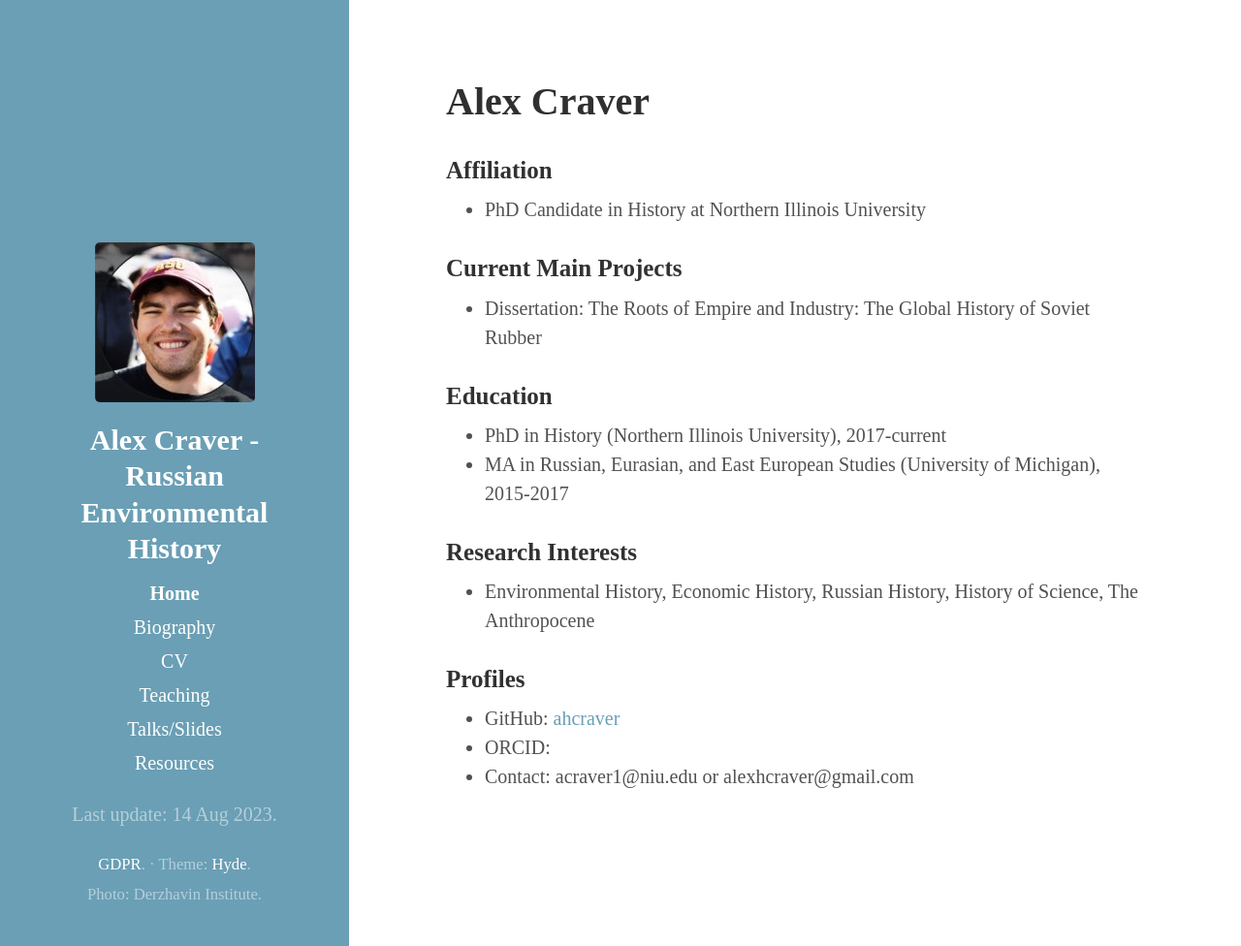
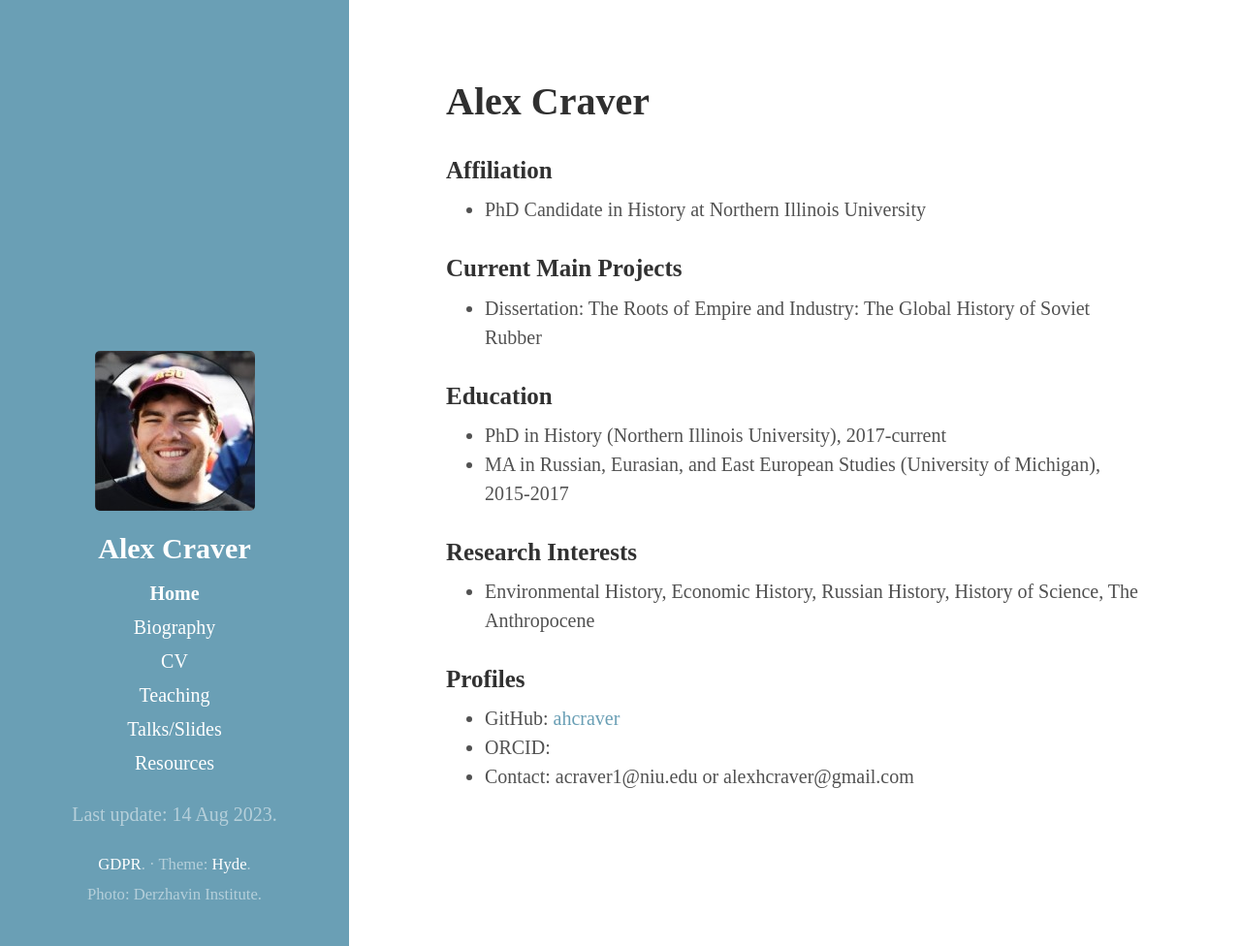
Before and after one commit to ahcraver/ahcraver.github.io, a Jekyll site: the page built from index.md, in a window 1280 px wide and 976 px high. Shown: the whole window at 97% size. Built offline with Jekyll 4.4.1, drawn with Linux system fonts in a browser that asks for light colours.

Commit message:
Update _config.yml

```diff
--- a/_config.yml
+++ b/_config.yml
@@ -6,7 +6,7 @@ highlighter:      rouge
 permalink:        pretty
 
 # Setup
-title:            Alex Craver - Russian Environmental History
+title:            Alex Craver
 tagline:          'PhD Candidate in History'
 description:      'Personal Homepage'
 url:              https:ahcraver.github.io
```
